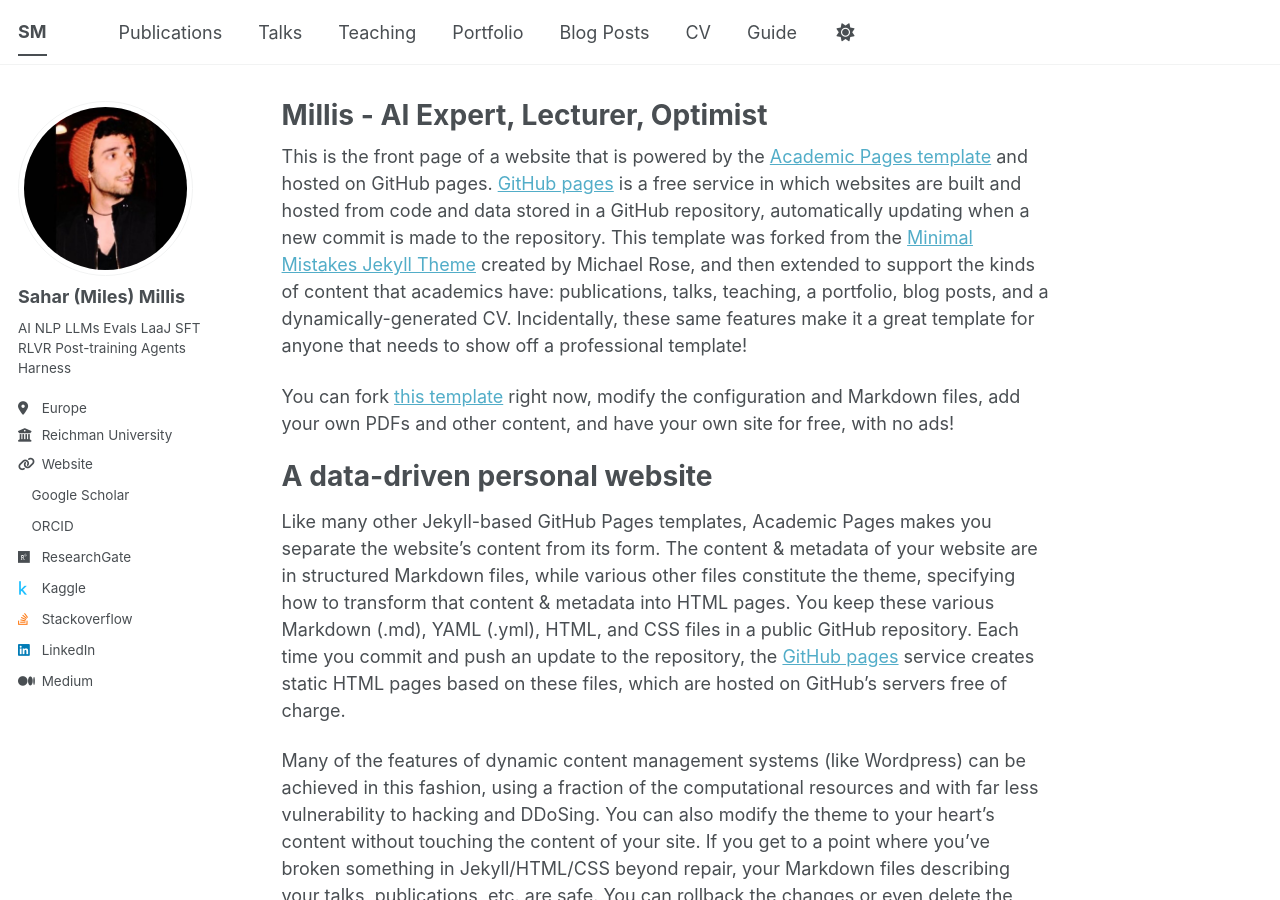
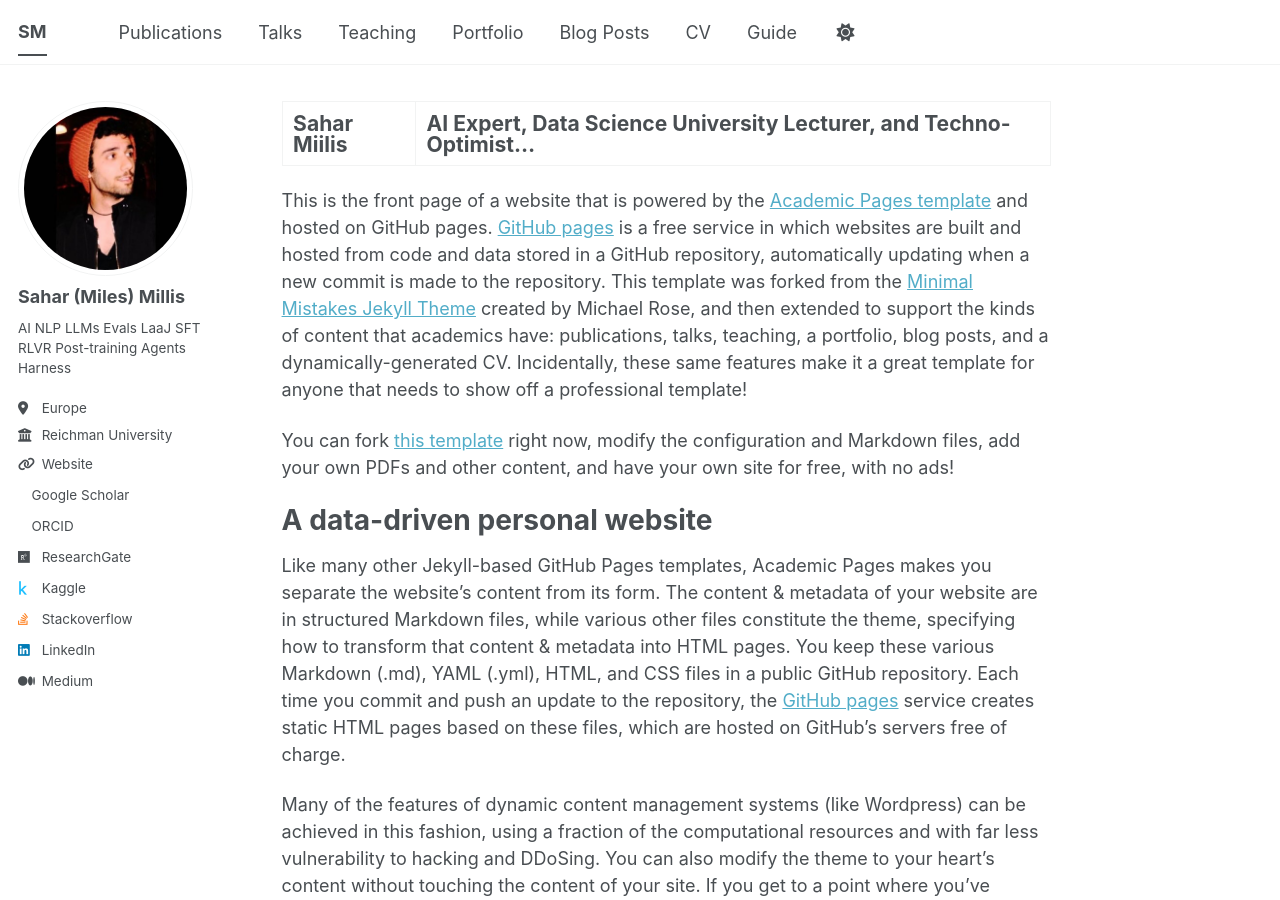
Before and after one commit to saharmilis/sahar.milis, a Jekyll site: the page built from _pages/about.md, in a window 1280 px wide and 900 px high. Built offline with Jekyll 4.4.1, drawn with Linux system fonts in a browser that asks for light colours; a style sheet for code colours, icons or effects is not loaded.

Commit message:
Update about.md

```diff
--- a/_pages/about.md
+++ b/_pages/about.md
@@ -1,6 +1,6 @@
 ---
 permalink: /
-title: "Millis - AI Expert, Lecturer, Optimist"
+title: "Sahar Miilis | AI Expert, Data Science University Lecturer, and Techno-Optimist..."
 author_profile: true
 redirect_from:
   - /about/
```
